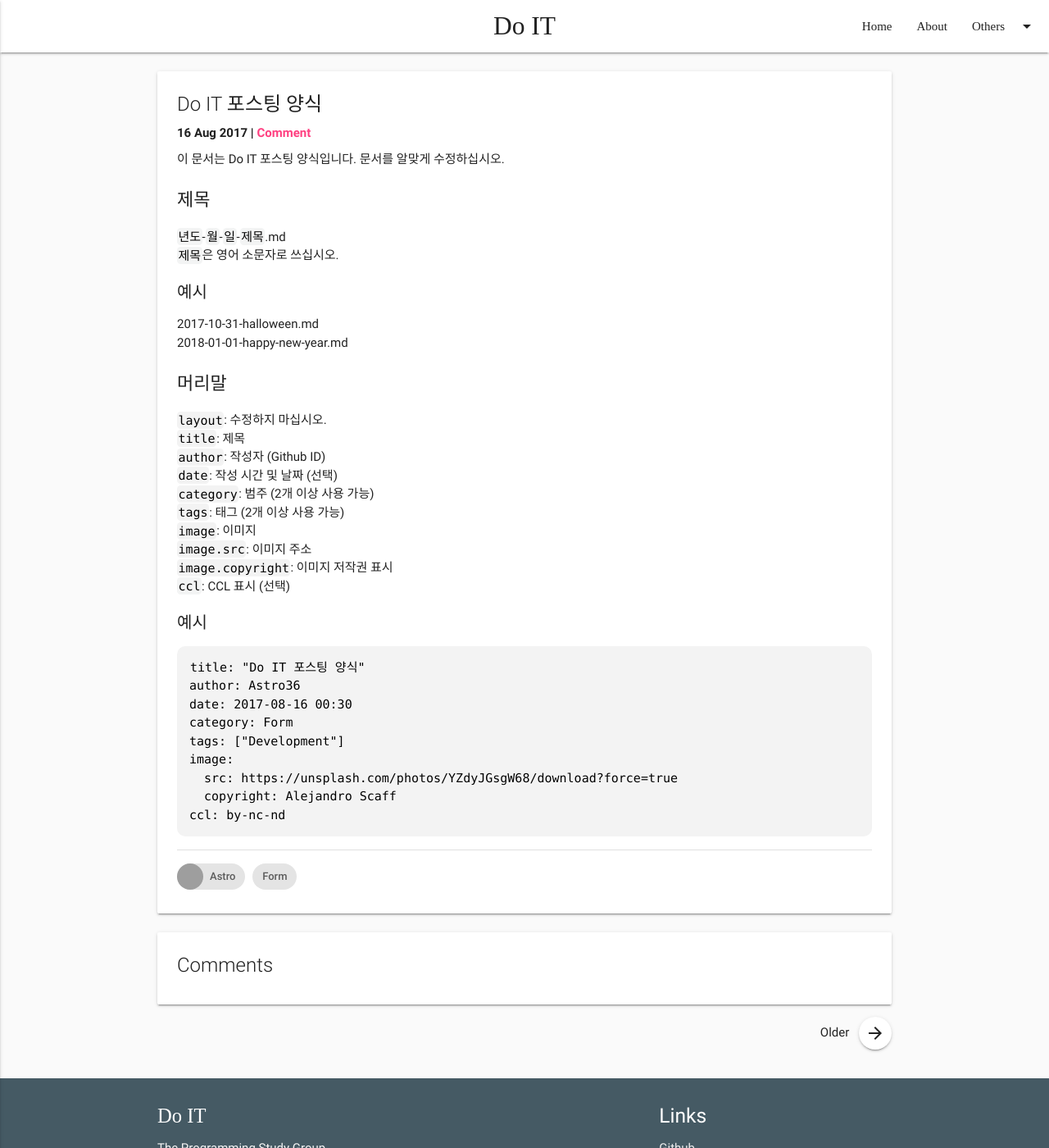
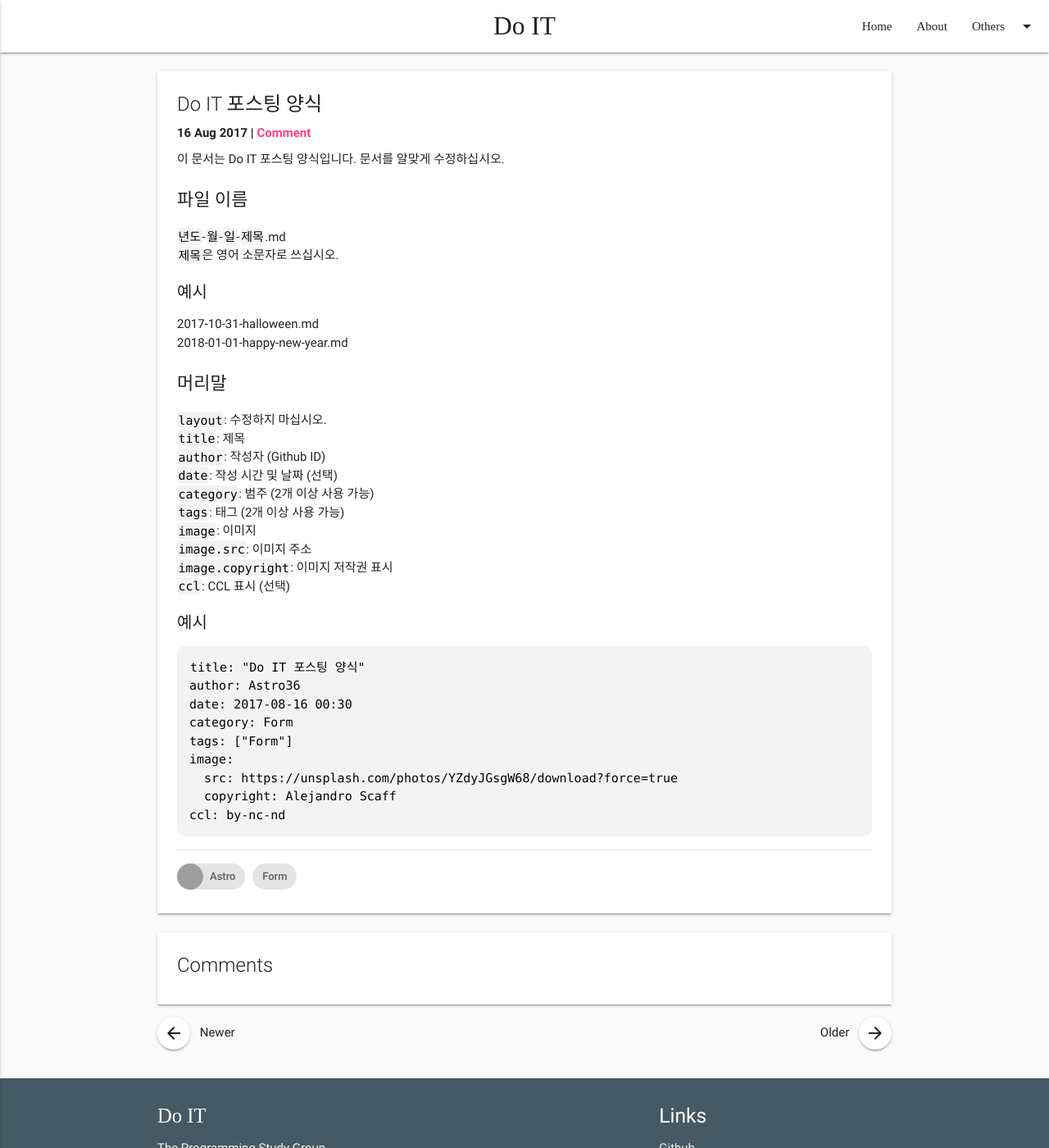
Before and after one commit to D01T/D01T.github.io, a Jekyll site: the page built from _posts/2017-08-16-post-form.md, in a window 1280 px wide and 1400 px high. Shown: the whole window at 82% size. Built offline with Jekyll 4.4.1, drawn with Linux system fonts in a browser that asks for light colours; nearby versions of some CDN libraries; some web fonts are replaced; comment, search, counter and statistics services are not loaded; grey boxes are pictures that could not be loaded.

Commit message:
Update posts

```diff
--- a/_posts/2017-08-16-form.md
+++ b/_posts/2017-08-16-post-form.md
@@ -8,7 +8,7 @@ tags: ["Form"]
 
 이 문서는 Do IT 포스팅 양식입니다. 문서를 알맞게 수정하십시오.
 
-## 제목
+## 파일 이름
 - `년도`-`월`-`일`-`제목`.md
 - `제목`은 영어 소문자로 쓰십시오.
 
@@ -34,7 +34,7 @@ title: "Do IT 포스팅 양식"
 author: Astro36
 date: 2017-08-16 00:30
 category: Form
-tags: ["Development"]
+tags: ["Form"]
 image:
   src: https://unsplash.com/photos/YZdyJGsgW68/download?force=true
   copyright: Alejandro Scaff
```
Also changed, not shown: _posts/2017-09-10-report-notice.md (added, +38 -0 lines).
